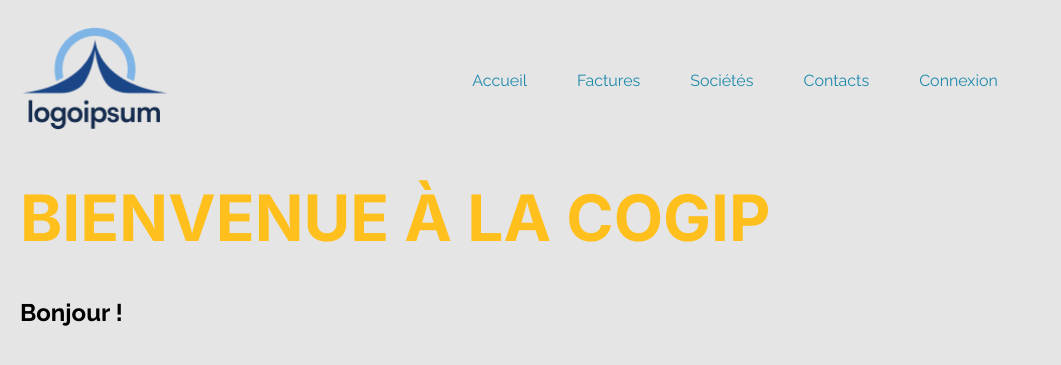
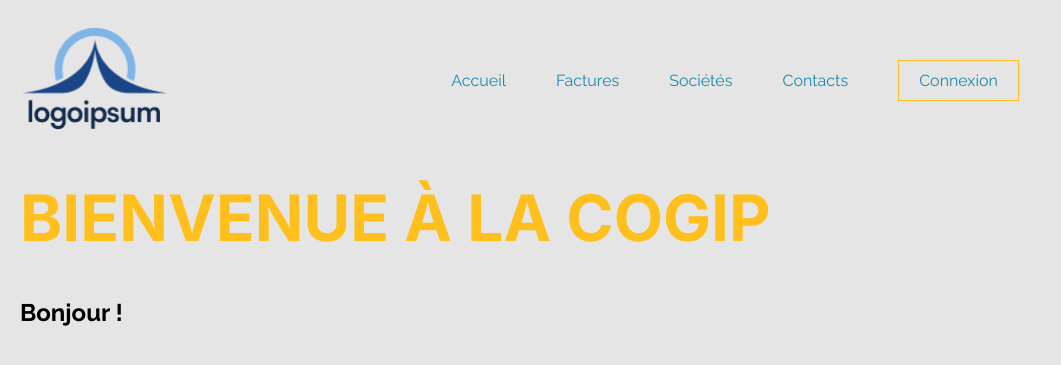
Before and after one commit to Alex-B9/Cogip_Challenge, a PHP site: page / in a window 1280 px wide. Shown: the top 365 px of the page, without its empty margins (0-1061 px from the left). Run offline with PHP 8.4, Linux system fonts and the light colour scheme.

Commit message:
save changes

```diff
--- a/public/styles/pages/home.css
+++ b/public/styles/pages/home.css
@@ -27,14 +27,18 @@ header .navbarContainer .linksContainer ul li {
   list-style-type: none;
   font-size: 16px;
 }
+header .navbarContainer .linksContainer ul li:nth-child(-n+4):hover {
+  border: 2px solid #48AFCF;
+  border-radius: 9px;
+  padding: 10px 20px;
+}
+header .navbarContainer .linksContainer ul li:last-child {
+  border: 1px solid #FFBF1C;
+  padding: 10px 20px;
+}
 header .navbarContainer .linksContainer ul li a {
   text-decoration: none;
   color: #1F8AAC;
-}
-header .navbarContainer .linksContainer ul li a:hover {
-  border: 2px solid #48AFCF;
-  border-radius: 9px;
-  padding: 10px 20px;
 }
 
 body {
```
Also changed, not shown: 1 other file.
